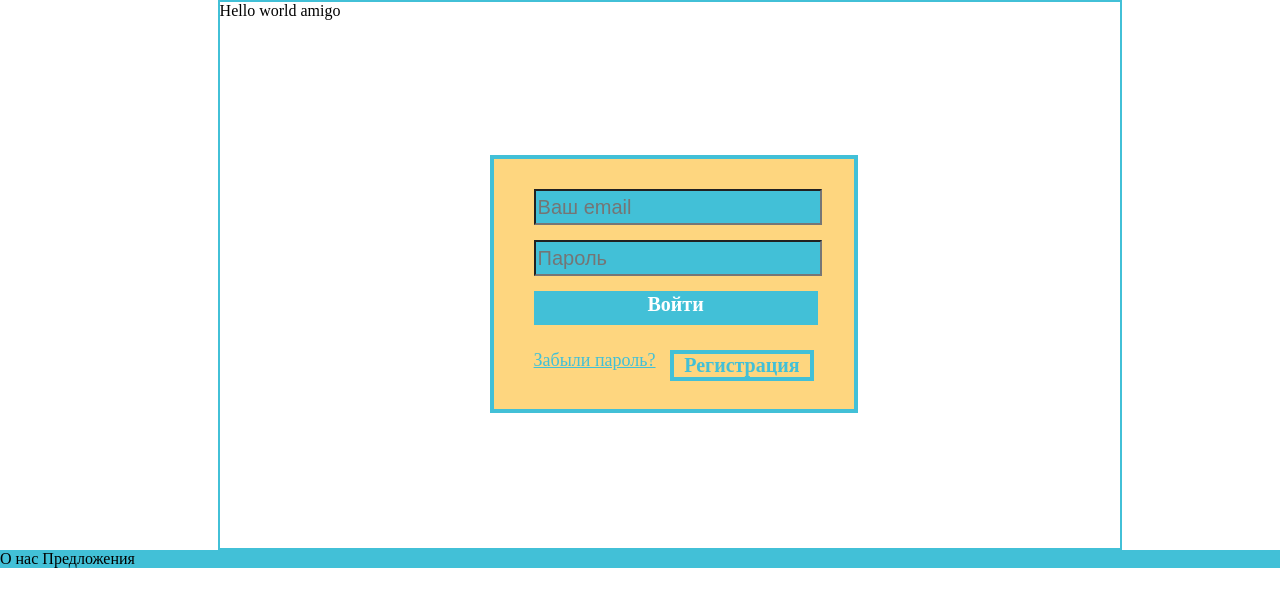
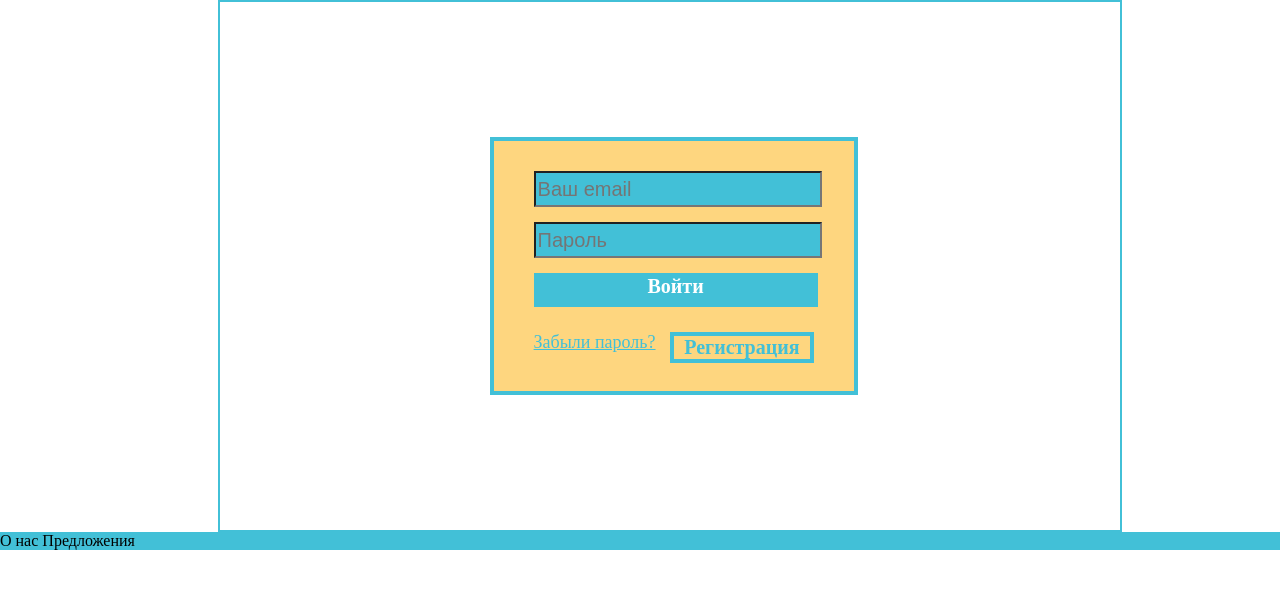
Before and after one commit to AiratSirazov/FfS, a PHP site: page / in a window 1280 px wide. Shown: the part 42-649 px from the top of the page. Run offline with PHP 8.4, Linux system fonts and the light colour scheme; some libraries are stand-ins or nearby versions.

Commit message:
Test commit

```diff
--- a/index.php
+++ b/index.php
@@ -3,7 +3,6 @@
     <!-- Окно предупреждения -->
     <div id="warning" hidden>Bum</div>
     <!-- Конец предупреждения -->
-    Hello world amigo
     <?php include_once dirname(__FILE_).'/views/login_regist.php';?>
 </div>
 <?php include_once dirname(__FILE__).'/views/parts/footer.php'; ?>
```
